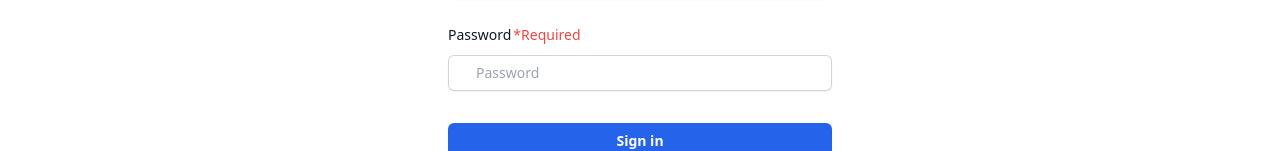
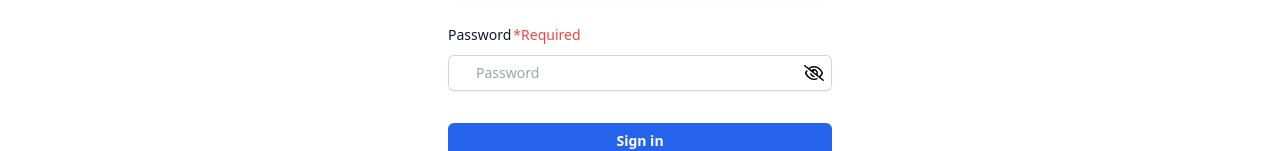
Before and after one commit to aaronshar/gpt-note-app, a Next.js app in the folder frontend/: page /signIn in a window 1280 px wide. Shown: the part 297-448 px from the top of the page. Built offline with nearby package versions, Linux system fonts and the light colour scheme.

Commit message:
added an icon to show or hide password in Sign In page

```diff
--- a/frontend/pages/signIn.tsx
+++ b/frontend/pages/signIn.tsx
@@ -5,13 +5,25 @@
  - NextJS Docs(https://nextjs.org/docs)
  - TailwindCSS Docs(https://tailwindcss.com/docs/)
  - https://tailwindui.com/
+ - https://fontawesome.com/icons/
+ - https://docs.fontawesome.com/
+ - How to put a icon into input in the front
+ (https://stackoverflow.com/questions/67960681/trying-to-put-a-tailwindcss-icon-into-input)
 */
 
 
-import React from 'react'
+import React, { useState } from 'react'
 import Link from "next/link";
+import { FontAwesomeIcon } from '@fortawesome/react-fontawesome'
+import { faEye, faEyeSlash } from '@fortawesome/free-regular-svg-icons'
 
 function SignIn() {
+  const [showPassword, setShowPassword] = useState(false)
+
+  const onShowPassword = () => {
+    setShowPassword(!showPassword)
+  }
+
   return (
     <>
     <div className="flex min-h-full flex-1 flex-col justify-center px-6 py-12 lg:px-8">
@@ -38,8 +50,17 @@ function SignIn() {
           <span className="after:content-['*Required'] after:ml-0.5 after:text-red-500">Password</span>
         </label>
         <div className="relative mt-2 rounded-md shadow-sm">
+          {/* Icon - Show Password or Hide Password */}
+          <i className="absolute p-1.5 ml-[350px]">
+            {
+             <FontAwesomeIcon
+             icon={showPassword ? faEye : faEyeSlash}
+             onClick={onShowPassword}
+              />
+            }
+          </i>
           <input
-            type="password"
+            type={showPassword ? "text" : "password"}
             name="password"
             id="password"
             className="block w-full rounded-md border-0 py-1.5 pl-7 pr-20 text-gray-900 ring-1 ring-inset ring-gray-300 placeholder:text-gray-400 focus:ring-2 focus:ring-inset focus:ring-blue-600 sm:text-sm sm:leading-6"
```
